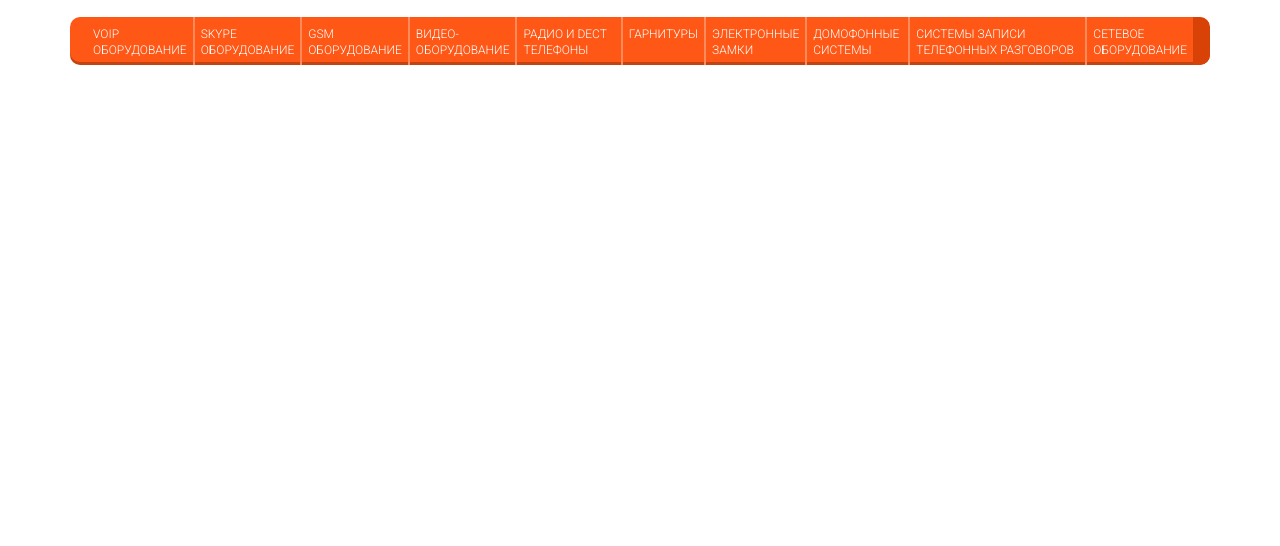
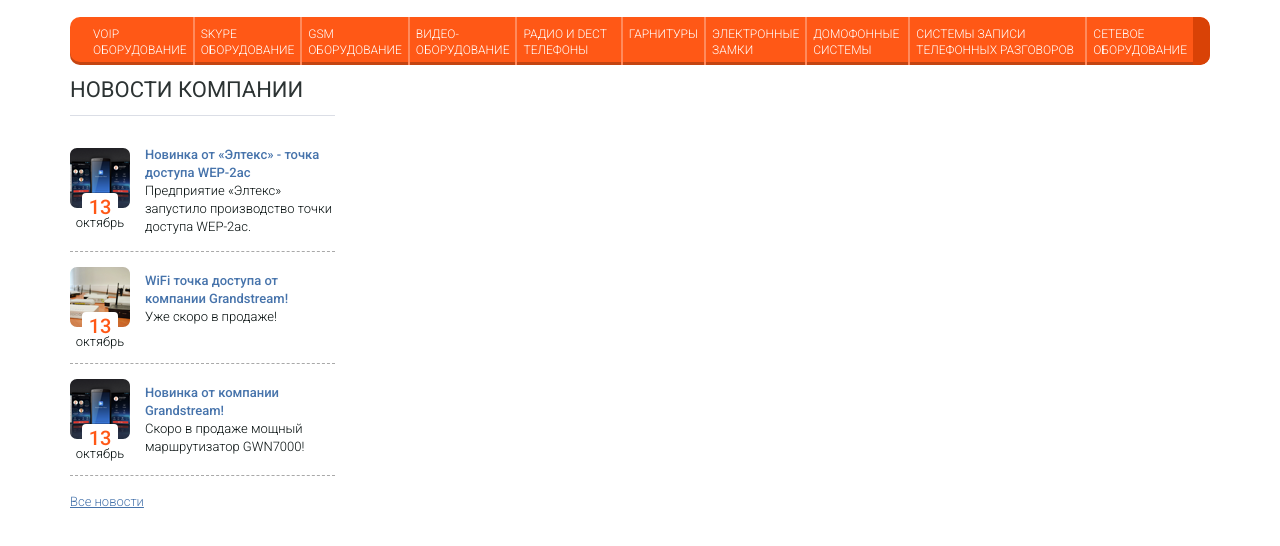
Before and after one commit to Yuranuch/homyru, a plain HTML site: page index.html in a window 1280 px wide. Shown: the part 170-716 px from the top of the page. Drawn offline with nearby package versions, Linux system fonts and the light colour scheme; a web font is replaced by a local one.

Commit message:
left-side news added

```diff
--- a/css/style.scss
+++ b/css/style.scss
@@ -13,7 +13,16 @@ a {
   color: #4673ab;
   font-weight: 300;
 }
-
+h3 {
+  color: #2c3333;
+  font-size: 22px;
+  font-weight: 400;
+  line-height: 50px;
+  display: block;
+  text-transform: uppercase;
+  border-bottom: 1px solid #dbdee6;
+  margin-bottom: 10px;
+}
 
 /*----- section -----*/
 .top-navigation-wrap {
@@ -345,3 +354,76 @@ a {
   background-position: center center;
   display: none;
 }
+.news__left-side {
+  width: 265px;
+}
+.news__items {
+  margin-bottom: 15px;
+}
+.news__item {
+  display: flex;
+  padding-bottom: 15px;
+  padding-top: 15px;
+  border-bottom: 1px dashed darkgrey;
+}
+.news__date {
+  width: 60px;
+  position: relative;
+  margin-right: 15px;
+  display: flex;
+  flex-direction: column;
+  justify-content: center;
+  align-items: center;
+  img {
+    width: 60px;
+    height: 60px;
+  }
+  .date {
+    width: 36px;
+    position: relative;
+    display: flex;
+    justify-content: center;
+    align-items: center;
+    z-index: 3;
+    margin-top: -15px;
+    height: 28px;
+    border-radius: 4px;
+    background-color: white;
+    color: #ff5816;
+    font-size: 20px;
+    font-weight: 500;
+    line-height: 20px;
+  }
+  span {
+    color: #040d0d;
+    display: inline-block;
+    position: relative;
+    z-index: 4;
+    font-size: 13px;
+    font-weight: 300;
+    line-height: 13px;
+    margin-top: -5px;
+  }
+}
+.news__content {
+  a {
+    margin-top: 5px;
+    color: #4673ab;
+    font-weight: 500;
+    font-size: 13px;
+    line-height: 18px;
+    text-decoration: none;
+    display: block;
+    &:hover {
+      color: #ff5816;
+      text-decoration: underline;
+    }
+  }
+  span {
+    color: #040d0d;
+    font-size: 13px;
+    display: block;
+    font-weight: 300;
+    line-height: 18px;
+  }
+}
--- a/index.html
+++ b/index.html
@@ -96,8 +96,48 @@
     </div>
     <div class="news">
         <div class="news__left-side">
+            <h3>Новости компании</h3>
 
+            <div class="news__items">
+            <div class="news__item">
+                <div class="news__date">
+                    <img src="./img/small-pict.png" alt="">
+                    <div class="date">13</div>
+                    <span>октябрь</span>
+                </div>
+                <div class="news__content">
+                    <a href="#">Новинка от «Элтекс» - точка доступа WEP-2ac</a>
+                    <span>Предприятие «Элтекс» запустило производство точки доступа WEP-2ac.</span>
+                </div>
+            </div>
+            <div class="news__item">
+                <div class="news__date">
+                    <img src="./img/small-pict_2.png" alt="">
+                    <div class="date">13</div>
+                    <span>октябрь</span>
+                </div>
+                <div class="news__content">
+                    <a href="#">WiFi точка доступа от компании Grandstream!</a>
+                    <span>Уже скоро в продаже!</span>
+                </div>
+            </div>
+            <div class="news__item">
+                <div class="news__date">
+                    <img src="./img/small-pict.png" alt="">
+                    <div class="date">13</div>
+                    <span>октябрь</span>
+                </div>
+                <div class="news__content">
+                    <a href="#">Новинка от компании Grandstream!</a>
+                    <span>Скоро в продаже мощный маршрутизатор GWN7000!</span>
+                </div>
+            </div>
+            </div>
+            <a href="#">Все новости</a>
         </div>
+
+
+
     </div>
 </div>
 
```
Also changed, not shown: css/style.css, img/small-pict.png (added), img/small-pict_2.png (added), 1 other file.
